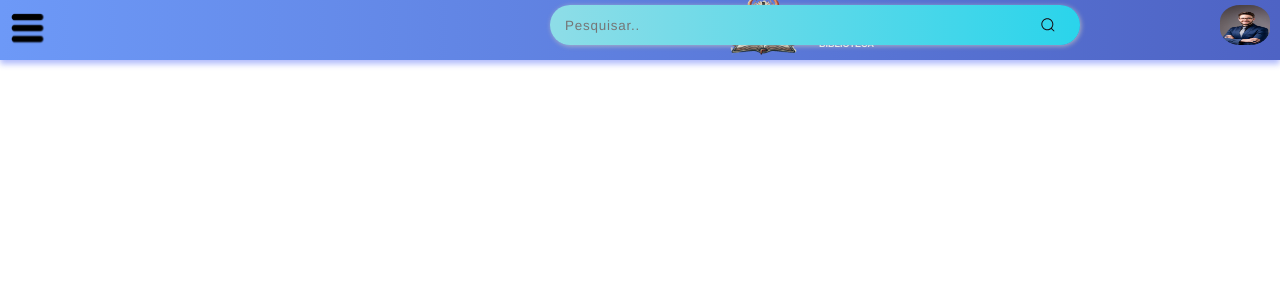
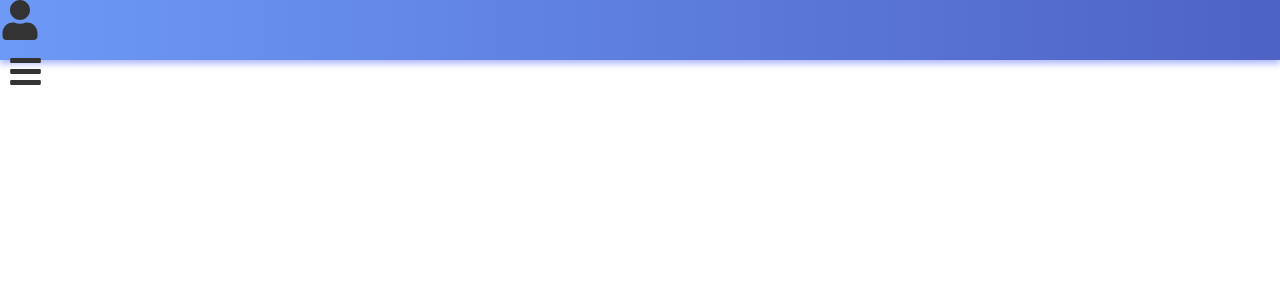
Before and after one commit to fabianoBrito99/TCC-Biblioteca, a Next.js app: page / in a window 1280 px wide. Shown: the top 300 px of the page. Built offline with nearby package versions, Linux system fonts and the light colour scheme; grey boxes are pictures that could not be loaded.

Commit message:
ajustando a questão de acessos

```diff
--- a/src/componentes/navbar/navbar.module.css
+++ b/src/componentes/navbar/navbar.module.css
@@ -113,10 +113,10 @@
   z-index: 2;
 }
 
-.menu3Pontinhos {
+.menuIconContainer {
   position: relative;
   left: 8px;
-  top: -140px;
+ top: -60px;
   width: 40px;
   height: 35px;
   cursor: pointer;
@@ -124,8 +124,8 @@
   z-index: 99;
 }
 
-.menu3Pontinhos.rotated {
-  transform: rotate(60deg);
+.menuIconContainer.rotated {
+  transform: rotate(160deg);
 }
 
 .inputContainer1 {
--- a/src/componentes/navbar/navbar.tsx
+++ b/src/componentes/navbar/navbar.tsx
@@ -1,8 +1,22 @@
 "use client";
-import Image from "next/image";
+
 import Link from "next/link";
+import { useRouter, usePathname } from "next/navigation";
 import { useState, useEffect } from "react";
-import { usePathname } from "next/navigation";
+import {
+  FaBell,
+  FaUser,
+  FaBook,
+  FaPlus,
+  FaHome,
+  FaUsers,
+  FaBars,
+  FaBible,
+  FaBookReader,
+  FaBookOpen,
+  FaStream,
+  FaSignInAlt
+} from "react-icons/fa"; // Importa ícones do react-icons
 import styles from "@/componentes/navbar/navbar.module.css";
 import Notificacoes from "../notificacoes/notificacoes";
 import ComunidadesUsuario from "../comunidade/listar-comunidade-do-usuario";
@@ -10,16 +24,53 @@ import ComunidadesUsuario from "../comunidade/listar-comunidade-do-usuario";
 type User = {
   id: string;
   foto_usuario: string | null;
+  tipo_usuario: string;
 };
-interface user {
-  foto_usuario: string | null;
-}
 
 export default function Navbar() {
   const [menuOpen, setMenuOpen] = useState(false);
   const [user, setUser] = useState<User | null>(null);
+  const router = useRouter();
   const pathname = usePathname();
 
+  // Rotas e permissões
+  const rotas = [
+    { path: "/livros", label: "Livros", icon: <FaBook /> },
+    { path: "/cadastrarLivro", label: "Cadastrar Livro", icon: <FaPlus /> },
+    { path: "/emprestimos", label: "Empréstimos", icon: <FaBook /> },
+    { path: "/emprestimos/aprovar", label: "Aprovar Empréstimos", icon: <FaBookOpen /> },
+    { path: "/usuario", label: "Usuários", icon: <FaUsers /> },
+    { path: "/homecards", label: "Home", icon: <FaHome /> },
+    { path: "/doeumlivro", label: "Sugire/Doe um Livro", icon: <FaBible /> },
+    { path: "/comunidade", label: "Comunidade", icon: <FaBookReader /> },
+    { path: "/login", label: "Sair", icon: <FaSignInAlt  /> },
+  ];
+
+  const permissoes = {
+    admin: [
+      "/livros",
+      "/cadastrarLivro",
+      "/emprestimos",
+      "/emprestimos/aprovar",
+      "/usuario",
+      "/usuario/[id]",
+      "/homecards",
+      "/doeumlivro",
+      "/comunidade",
+      "/login",
+    ],
+    voluntario: [
+      "/homecards",
+      "/doeumlivro",
+      "/comunidade",
+      "/emprestimos",
+      "/emprestimos/aprovar",
+      "/login",
+    ],
+    leitor: ["/homecards", "/doeumlivro", "/comunidade", "/login",],
+  };
+
+  // Buscar o usuário logado
   useEffect(() => {
     const fetchUserData = async () => {
       const userId = localStorage.getItem("userId");
@@ -30,7 +81,11 @@ export default function Navbar() {
           );
           if (res.ok) {
             const data = await res.json();
-            setUser({ id: userId, foto_usuario: data.usuario.foto_usuario });
+            setUser({
+              id: userId,
+              foto_usuario: data.usuario.foto_usuario,
+              tipo_usuario: data.usuario.tipo_usuario,
+            });
           }
         } catch (error) {
           console.error("Erro ao buscar dados do usuário:", error);
@@ -40,13 +95,33 @@ export default function Navbar() {
 
     fetchUserData();
   }, []);
-  if (pathname === "/login") return;
 
+  // Verificar acesso com base no tipo de usuário
+  const verificarAcesso = (rota: string): boolean => {
+    if (!user) return false;
+    return permissoes[user.tipo_usuario as keyof typeof permissoes]?.includes(
+      rota
+    );
+  };
+
+  {/*
+  // Protege o acesso às rotas diretamente pela URL
+  useEffect(() => {
+    if (!verificarAcesso(pathname)) {
+      router.push("/homecards"); // Redireciona para uma página permitida
+    }
+  }, [pathname, user]);
+*/}
   const toggleMenu = () => setMenuOpen((prev) => !prev);
+
+  const fecharMenu = () => setMenuOpen(false);
+
+  if (pathname === "/login") return null; // Não exibe a Navbar na página de login
 
   return (
     <nav className={`${styles.navMenu} ${menuOpen ? styles.navOpen : ""}`}>
       <div className={styles.nav100}>
+        {/* Avatar do usuário */}
         {user ? (
           <Link href={`/conta/${user.id}`}>
             <img
@@ -58,13 +133,9 @@ export default function Navbar() {
             />
           </Link>
         ) : (
-          <img
-            className={styles.perfil}
-            src="/img/perfil.jpg"
-            alt="Perfil"
-            width={40}
-            height={40}
-          />
+          <div className={styles.iconContainer}>
+            <FaUser size={40} /> {/* Ícone de fallback */}
+          </div>
         )}
         <div className={styles.notificacoes}>
           <Notificacoes usuarioId={user?.id} />
@@ -73,136 +144,32 @@ export default function Navbar() {
           <ComunidadesUsuario usuarioId={user?.id} />
         </div>
 
-        <div className={styles.inputContainer1}>
-          <svg className={styles.icon} aria-hidden="true" viewBox="0 0 24 24">
-            <g>
-              <path d="M21.53 20.47l-3.66-3.66C19.195 15.24 20 13.214 20 11c0-4.97-4.03-9-9-9s-9 4.03-9 9 4.03 9 9 9c2.215 0 4.24-.804 5.808-2.13l3.66 3.66c.147.146.34.22.53.22s.385-.073.53-.22c.295-.293.295-.767.002-1.06zM3.5 11c0-4.135 3.365-7.5 7.5-7.5s7.5 3.365 7.5 7.5-3.365 7.5-7.5 7.5-7.5-3.365-7.5-7.5z" />
-            </g>
-          </svg>
-          <input
-            placeholder="Pesquisar.."
-            id="pesquisar"
-            className={styles.input}
-            name="text"
-            type="text"
-          />
-        </div>
-
-        <div className={styles.logo}>
-          <div className={styles.smoke}></div>
-          <div className={styles.text}>
-            <p>
-              HELENA
-              <span className={styles.sobrenome}>RAMAZZOTTE</span>
-              <span className={styles.biblioteca}>BIBLIOTECA</span>
-            </p>
-          </div>{" "}
-          <img
-            className={styles.logoFogo}
-            src="/img/logoFogo.png"
-            alt="Logo"
-            width={90}
-            height={80}
-          />
-        </div>
-
+        {/* Menu Toggle */}
         <div className={styles.menuIconContainer}>
-          <Image
-            className={`${styles.menu3Pontinhos} ${
-              menuOpen ? styles.rotated : ""
-            }`}
-            id="home-icon"
-            src="/img/3pontinhos.png"
-            alt="Abrir Menu"
-            width={40}
-            height={35}
+          <FaBars
+            size={35}
             onClick={toggleMenu}
+            className={styles.menuIcon}
           />
         </div>
       </div>
 
-      <ul className={styles.navHover}>
+      {/* Itens do menu com base nas permissões */}
+      <ul
+        className={styles.navHover}
+        style={{ display: menuOpen ? "block" : "none" }} // Exibe ou oculta o menu
+      >
         <div className={styles.menuContent}>
-          <li className={styles.navItem}>
-            <Link href="/livros">
-              <Image
-                src="/img/livros.png"
-                alt="Livros"
-                width={20}
-                height={20}
-              />
-              Livros
-            </Link>
-          </li>
-          <li className={styles.navItem}>
-            <Link href="/cadastrarLivro">
-              <Image
-                src="/img/livro.png"
-                alt="Cadastrar Livro"
-                width={20}
-                height={20}
-              />
-              Cadastrar Livro
-            </Link>
-          </li>
-          <li className={styles.navItem}>
-            <Link href="/emprestimos">
-              <Image
-                src="/img/empr-livro.png"
-                alt="Empréstimos"
-                width={20}
-                height={20}
-              />
-              Empréstimos
-            </Link>
-          </li>
-          <li className={styles.navItem}>
-            <Link href="/emprestimos/aprovar">
-              <Image
-                src="/img/empr-livro.png"
-                alt="Empréstimos"
-                width={20}
-                height={20}
-              />
-              Aprovar Empréstimos
-            </Link>
-          </li>
-          <li className={styles.navItem}>
-            <Link href="/usuario">
-              <Image
-                src="/img/users.png"
-                alt="Usuários"
-                width={20}
-                height={20}
-              />
-              Usuários
-            </Link>
-          </li>
-          <li className={styles.navItem}>
-            <Link href="/homecards">
-              <Image src="/img/home.png" alt="Home" width={20} height={20} />
-              Home
-            </Link>
-          </li>
-          <li className={styles.navItem}>
-            <Link href="/doeumlivro">
-              <Image src="/img/home.png" alt="Home" width={20} height={20} />
-              sugire/doe um Livro
-            </Link>
-          </li>
-          <li className={styles.navItem}>
-            <Link href="/comunidade">
-              <Image src="/img/home.png" alt="Home" width={20} height={20} />
-              Comunidade
-            </Link>
-          </li>
-
-          <li className={`${styles.navItem} ${styles.sair}`}>
-            <Link href="/login">
-              <Image src="/img/sair.png" alt="Sair" width={20} height={20} />
-              Sair
-            </Link>
-          </li>
+          {rotas
+            .filter((rota) => verificarAcesso(rota.path))
+            .map((rota) => (
+              <li key={rota.path} className={styles.navItem}>
+                <Link href={rota.path} onClick={fecharMenu}>
+                  {rota.icon}
+                  {rota.label}
+                </Link>
+              </li>
+            ))}
         </div>
       </ul>
     </nav>
```
Also changed, not shown: src/app/middleware.ts (added, +39 -0 lines), src/componentes/usuarios/usuarioDetalhes.module.css (+40 -0 lines), src/componentes/usuarios/usuarioDetalhes.tsx (+65 -3 lines), 2 other files (tests, documents, lock files or other folders).
